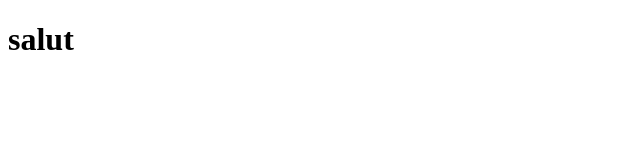
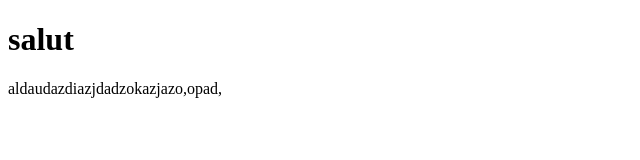
Before and after one commit to Or4no/dc2grp2-1, a plain HTML site: page index.html in a window 1280 px wide. Shown: the whole page, without its empty margins (0-640 px from the left). Drawn offline with Linux system fonts and the light colour scheme.

Commit message:
Ajout d'un paragraphe

```diff
--- a/index.html
+++ b/index.html
@@ -6,5 +6,7 @@
   </head>
   <body>
 <h1>salut</h1>
+
+<p>aldaudazdiazjdadzokazjazo,opad,</p>
   </body>
 </html>
```
